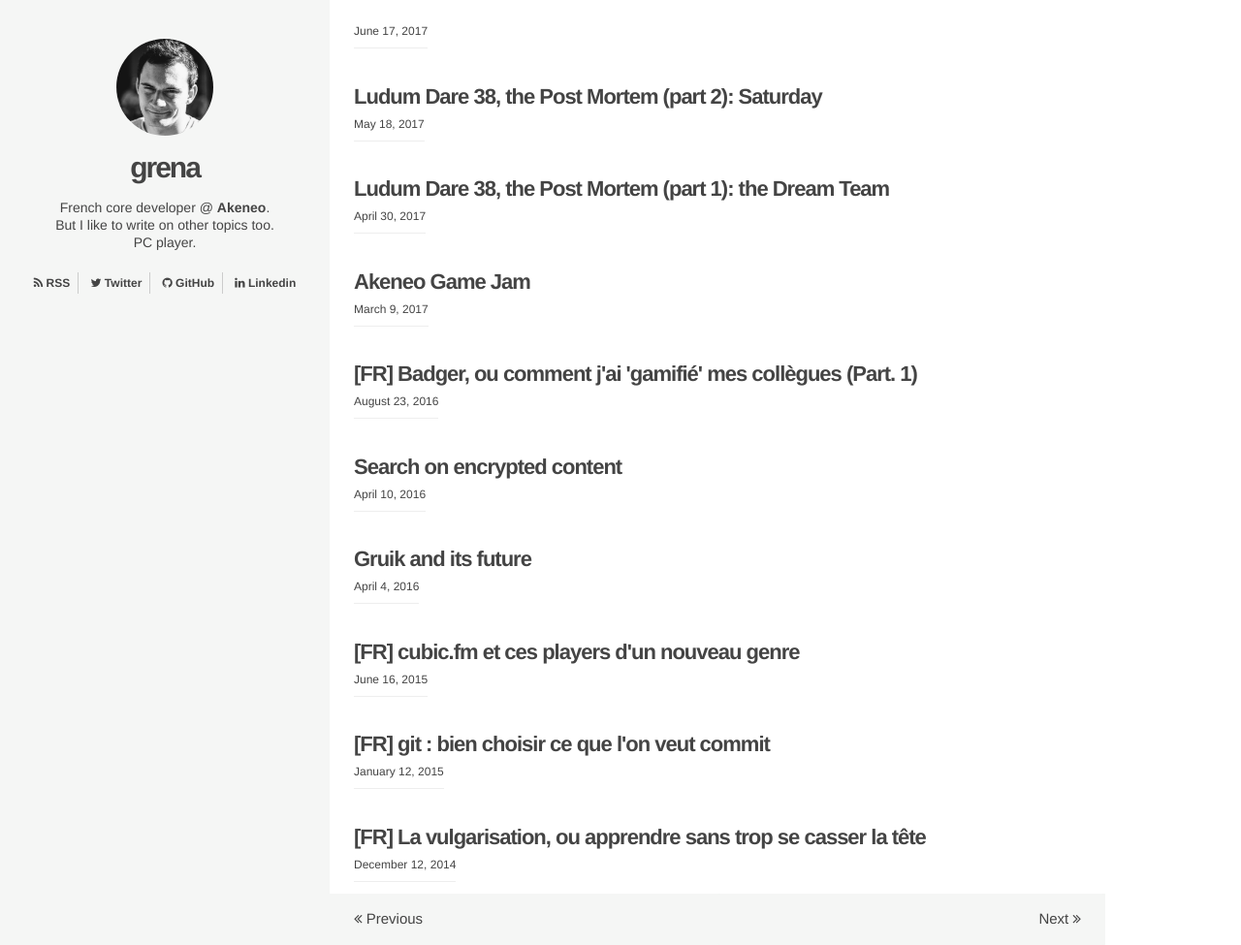
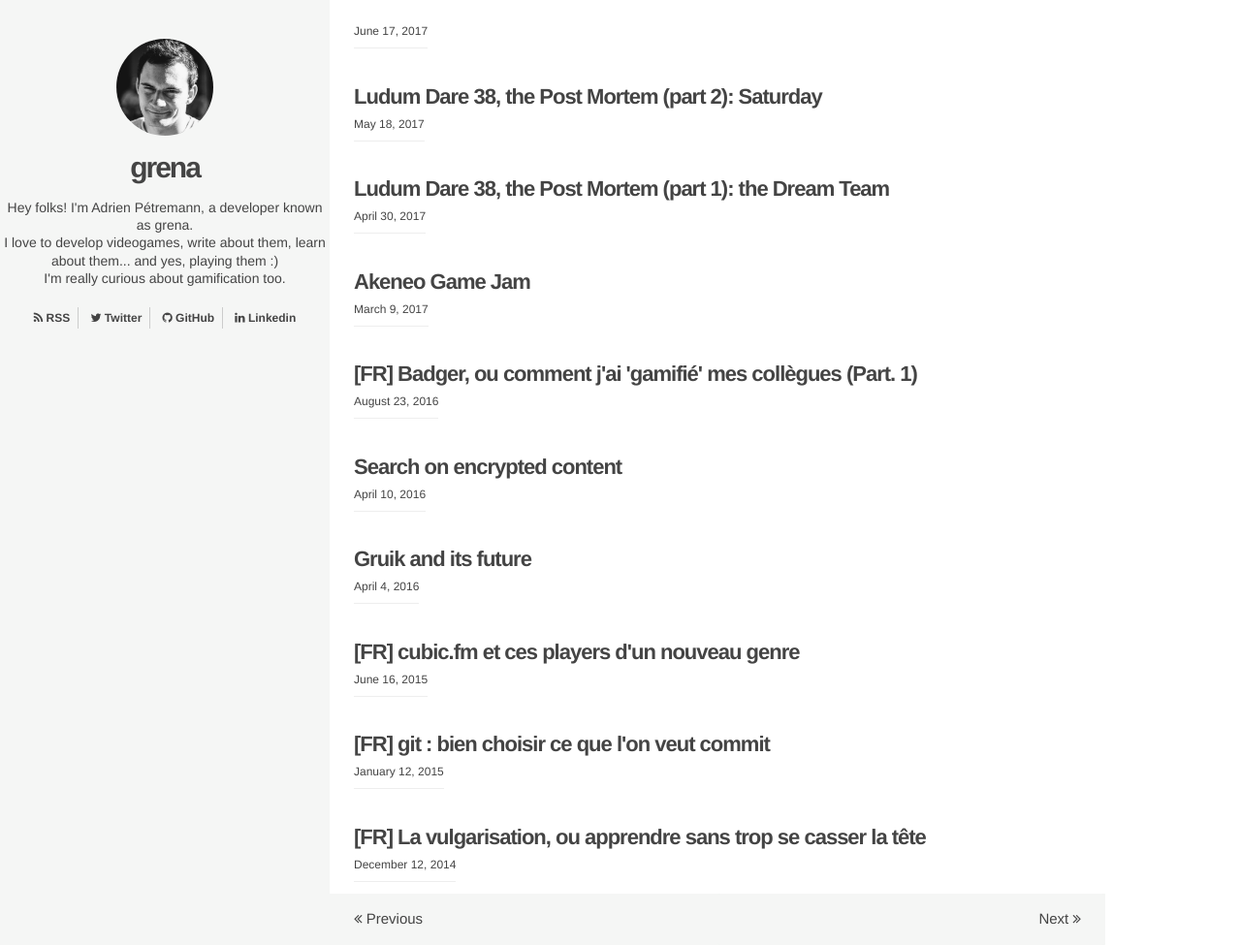
Before and after one commit to grena/grena.github.io, a Jekyll site: the page built from index.html, in a window 1280 px wide and 975 px high. Shown: the whole window at 97% size. Built offline with Jekyll 4.4.1, drawn with Linux system fonts in a browser that asks for light colours; the list of posts is cut into pages by our own code.

Commit message:
Update header.html

```diff
--- a/_includes/header.html
+++ b/_includes/header.html
@@ -5,7 +5,7 @@
     <title>{{ page.title }}</title>
     <base href="http://www.grena.fr/assets/">
     <!-- <base href="http://127.0.0.1:4000/assets/"> -->
-    <meta name="description" content="French core developer @ Akeneo. But I like to write on other topics too. PC player. ">
+    <meta name="description" content="Adrien Pétremann, developer. I love stuff about video games & gamification!">
     <meta name="viewport" content="width=device-width,initial-scale=1,maximum-scale=1">
     <link href="css/style.min.css" rel="stylesheet">
   </head>
@@ -21,9 +21,9 @@
         </h1>
         <div class="sidebar__profile-bio clear">
           <p>
-            French core developer @ <a href="http://www.akeneo.com/">Akeneo</a>.<br>
-            But I like to write on other topics too. <br>
-            PC player. <br>
+            Hey folks! I'm Adrien Pétremann, a developer known as grena.<br>
+            I love to develop videogames, write about them, learn about them... and yes, playing them :)<br>
+            I'm really curious about gamification too.<br>
           </p>
         </div>
         <nav class="sidebar__profile-nav">
```
